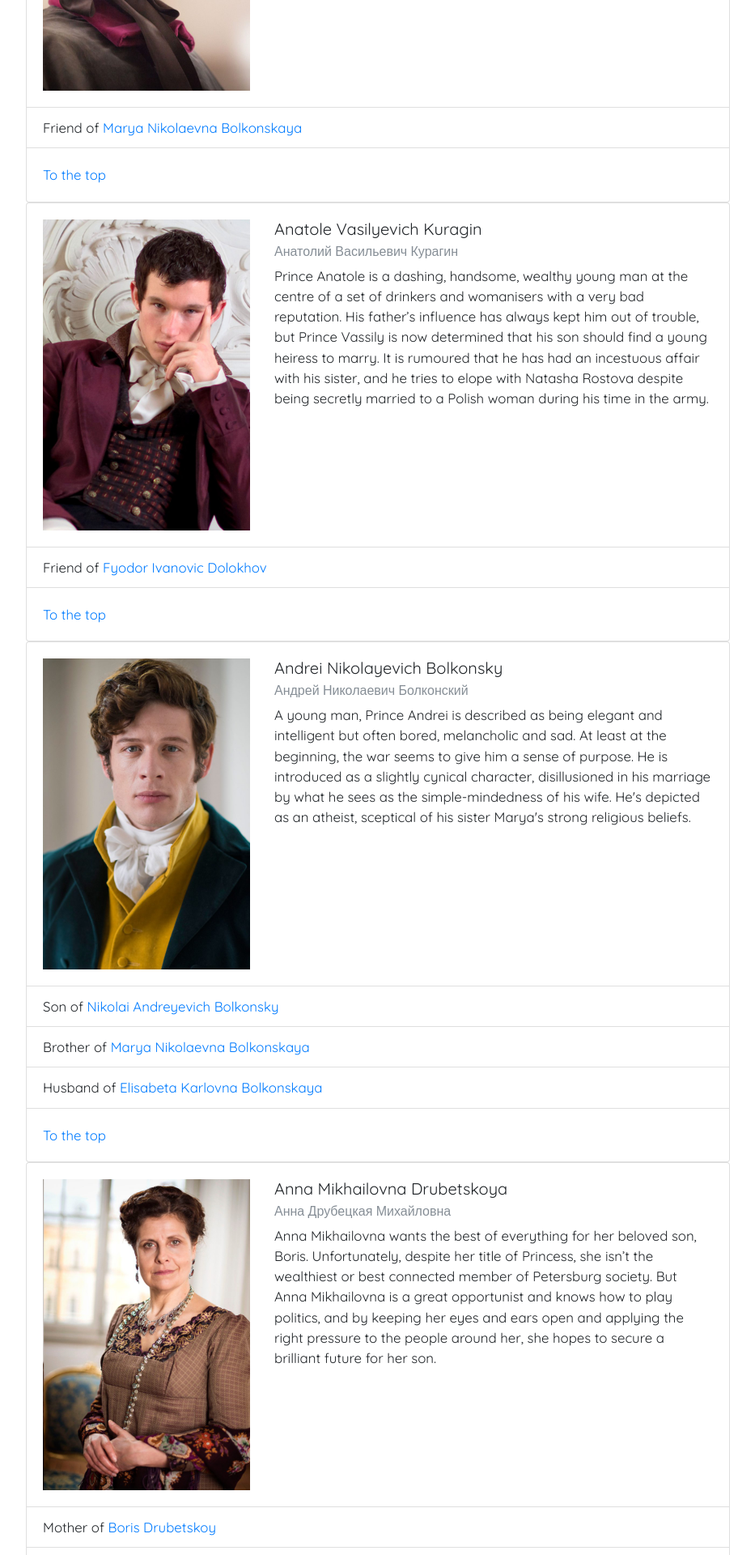
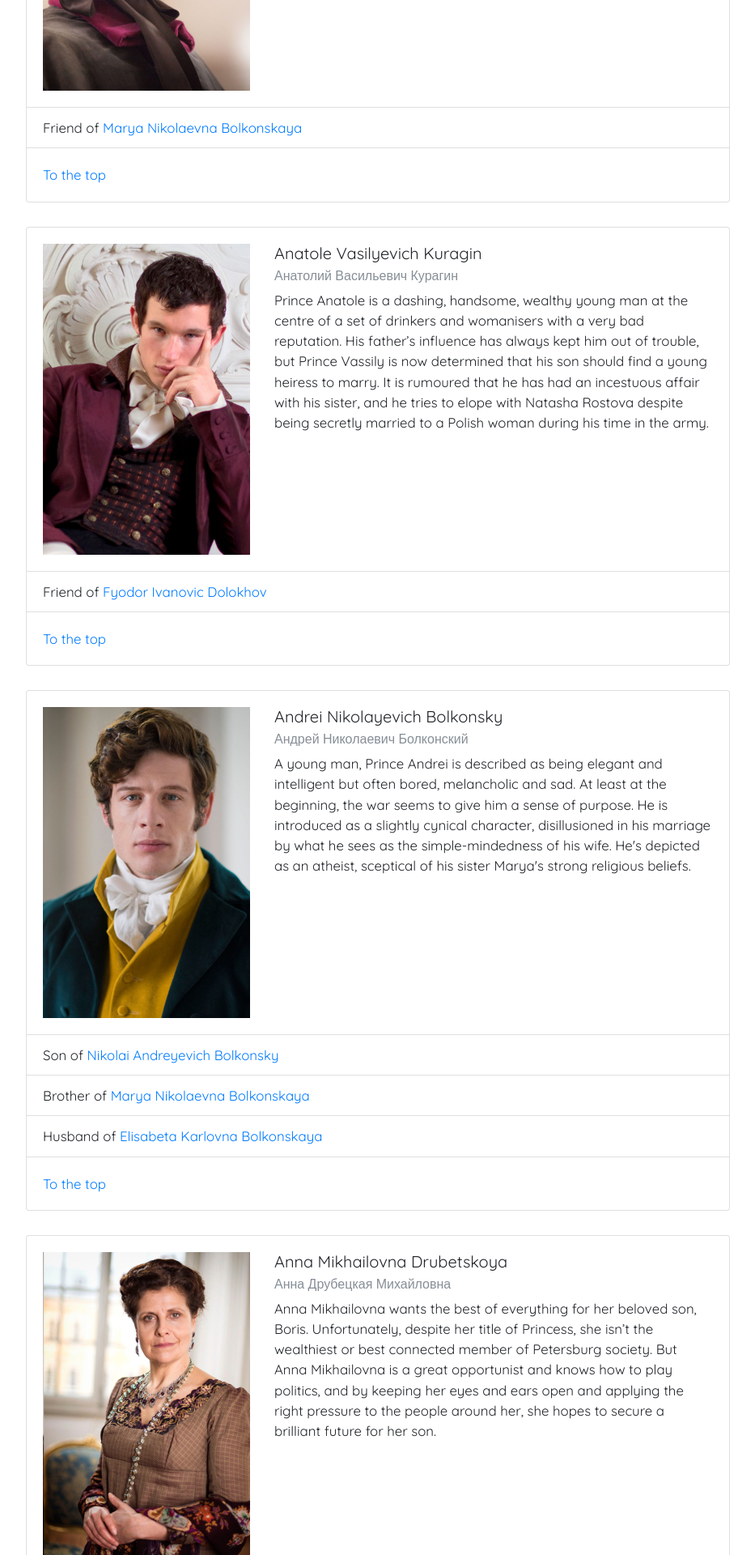
Before and after one commit to alessandrosp/war-and-peace, a Jekyll site: the page built from docs/index.html, in a window 1280 px wide. Shown: the part 2215-4135 px from the top of the page at 81% size, without its empty margins (173-1106 px from the left). Built offline with Jekyll 4.4.1, drawn with Linux system fonts in a browser that asks for light colours; nearby versions of some CDN libraries.

Commit message:
Update style.css

```diff
--- a/docs/assets/style.css
+++ b/docs/assets/style.css
@@ -31,3 +31,7 @@ body {
   max-width: 900px;
   padding-top: 15px;
 }
+
+.character {
+  margin-bottom: 30px;
+}
```
